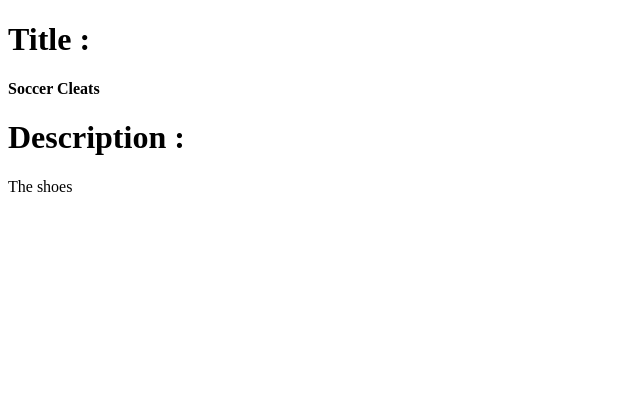
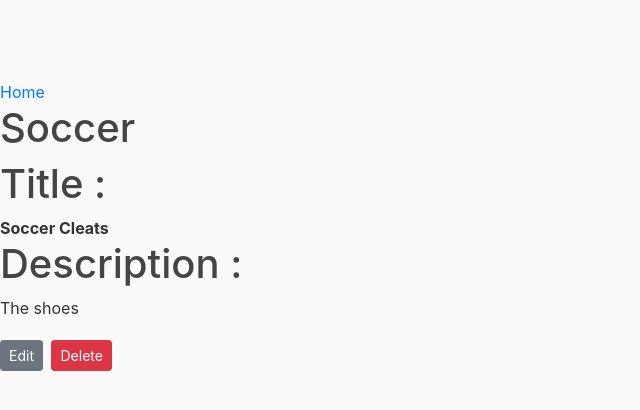
Before and after one commit to adeelbarki/udacity_item_catalog, a Flask app: page /item/1/ in a window 1280 px wide. Shown: the top 410 px of the page, without its empty margins (0-640 px from the left). Run offline with Flask 2, Linux system fonts and the light colour scheme; data comes from the database, SQL or seed files in the repository; both versions use the stored data as it was after the commit; some libraries are stand-ins or nearby versions.

Commit message:
Add delete modal

```diff
--- a/project/routes.py
+++ b/project/routes.py
@@ -28,7 +28,8 @@ def new_item():
 @app.route("/item/<item_id>/")
 def item(item_id):
     item = Item.query.get_or_404(item_id)
-    return render_template('item.html', title=item.title, item=item)
+    category = Category.query.filter_by(id=item.cat_id).first()
+    return render_template('item.html', title=item.title, item=item, category=category)
 
 
 @app.route("/item/<item_id>/edit", methods=['GET', 'POST'])
@@ -50,3 +51,12 @@ def edit_item(item_id):
         form.select.data = category.name
     return render_template('addNewItem.html', title='Edit Item', form=form,
                                 legend='Edit Item')
+
+
+@app.route("/item/<item_id>/delete", methods=['POST'])
+def delete_item(item_id):
+    item = Item.query.get_or_404(item_id)
+    db.session.delete(item)
+    db.session.commit()
+    flash('Item is deleted', 'success')
+    return redirect(url_for('catalog'))
--- /dev/null
+++ b/project/static/main.css
@@ -0,0 +1,80 @@
+body {
+    background: #fafafa;
+    color: #333333;
+    margin-top: 5rem;
+  }
+
+  h1, h2, h3, h4, h5, h6 {
+    color: #444444;
+  }
+
+  .bg-steel {
+    background-color: #5f788a;
+  }
+
+  .site-header .navbar-nav .nav-link {
+    color: #cbd5db;
+  }
+
+  .site-header .navbar-nav .nav-link:hover {
+    color: #ffffff;
+  }
+
+  .site-header .navbar-nav .nav-link.active {
+    font-weight: 500;
+  }
+
+  .content-section {
+    background: #ffffff;
+    padding: 10px 20px;
+    border: 1px solid #dddddd;
+    border-radius: 3px;
+    margin-bottom: 20px;
+  }
+
+  .article-title {
+    color: #444444;
+  }
+
+  a.article-title:hover {
+    color: #428bca;
+    text-decoration: none;
+  }
+
+  .article-content {
+    white-space: pre-line;
+  }
+
+  .article-img {
+    height: 65px;
+    width: 65px;
+    margin-right: 16px;
+  }
+
+  .article-metadata {
+    padding-bottom: 1px;
+    margin-bottom: 4px;
+    border-bottom: 1px solid #e3e3e3
+  }
+
+  .article-metadata a:hover {
+    color: #333;
+    text-decoration: none;
+  }
+
+  .article-svg {
+    width: 25px;
+    height: 25px;
+    vertical-align: middle;
+  }
+
+  .account-img {
+    height: 125px;
+    width: 125px;
+    margin-right: 20px;
+    margin-bottom: 16px;
+  }
+
+  .account-heading {
+    font-size: 2.5rem;
+  }
--- a/project/templates/catalog.html
+++ b/project/templates/catalog.html
@@ -4,7 +4,8 @@
     <h1> {{category.name }}</h1>
         {% for item in items %}
             {% if category.id == item.cat_id %}
-                <p>{{ item.title }}</p>
+                <a href="{{url_for('item', item_id=item.id)}}">{{ item.title }}</a>
+                <br>
             {% endif %}
         {% endfor %}
     {% endfor %}
--- a/project/templates/item.html
+++ b/project/templates/item.html
@@ -1,8 +1,39 @@
 {% extends 'layout.html' %}
 {% block content %}
+    <h1>{{category.name}}</h1>
     <h1>Title : </h1>
     <strong>{{item.title}}</strong>
     <h1>Description : </h1>
     <p>{{item.description}}</p>
 
+    <div>
+        <a class="btn btn-secondary btn-sm mt-1 mb-1"
+            href="{{ url_for('edit_item', item_id=item.id )}}">
+            Edit</a>
+        <button type="button" class="btn btn-danger btn-sm m-1" data-toggle="modal"
+            data-target="#deleteModal">
+            Delete
+        </button>
+    </div>
+
+<!-- Modal -->
+<div class="modal fade" id="deleteModal" tabindex="-1" role="dialog" aria-labelledby="deleteModalLabel" aria-hidden="true">
+    <div class="modal-dialog" role="document">
+      <div class="modal-content">
+        <div class="modal-header">
+          <h5 class="modal-title" id="deleteModalLabel">Delete Item?</h5>
+          <button type="button" class="close" data-dismiss="modal" aria-label="Close">
+            <span aria-hidden="true">&times;</span>
+          </button>
+        </div>
+        <div class="modal-footer">
+          <button type="button" class="btn btn-secondary" data-dismiss="modal">Close</button>
+         <form action="{{ url_for('delete_item', item_id=item.id)}}" method="POST">
+             <input class="btn btn-danger" type="submit" value="Delete">
+         </form>
+        </div>
+      </div>
+    </div>
+  </div>
+
 {% endblock %}
--- a/project/templates/layout.html
+++ b/project/templates/layout.html
@@ -2,7 +2,17 @@
 <html lang="en">
 <head>
     <meta charset="UTF-8">
-    <meta name="viewport" content="width=device-width, initial-scale=1.0">
+    <meta name="viewport" content="width=device-width, initial-scale=1.0 shrink-to-fit=no">
+
+    <!-- Bootstrap CSS -->
+    <link rel="stylesheet"
+        href="https://maxcdn.bootstrapcdn.com/bootstrap/4.0.0/css/bootstrap.min.css"
+        integrity="sha384-Gn5384xqQ1aoWXA+058RXPxPg6fy4IWvTNh0E263XmFcJlSAwiGgFAW/dAiS6JXm"
+        crossorigin="anonymous">
+
+      <link rel="stylesheet" type="text/css"
+        href="{{ url_for('static', filename='main.css') }}">
+
     <meta http-equiv="X-UA-Compatible" content="ie=edge">
     {% if title %}
         <title>Catalog App - {{title}} </title>
@@ -11,6 +21,7 @@
     {% endif %}
 </head>
 <body>
+    <a href="{{ url_for('catalog') }}">Home</a>
     {% with messages = get_flashed_messages() %}
         {% if messages %}
             {% for message in messages %}
@@ -20,5 +31,10 @@
     {% endwith %}
     {% block content %}
     {% endblock %}
+
+    <!-- jQuery first, then Popper.js, then Bootstrap JS -->
+    <script src="https://code.jquery.com/jquery-3.2.1.slim.min.js" integrity="sha384-KJ3o2DKtIkvYIK3UENzmM7KCkRr/rE9/Qpg6aAZGJwFDMVNA/GpGFF93hXpG5KkN" crossorigin="anonymous"></script>
+    <script src="https://cdnjs.cloudflare.com/ajax/libs/popper.js/1.12.9/umd/popper.min.js" integrity="sha384-ApNbgh9B+Y1QKtv3Rn7W3mgPxhU9K/ScQsAP7hUibX39j7fakFPskvXusvfa0b4Q" crossorigin="anonymous"></script>
+    <script src="https://maxcdn.bootstrapcdn.com/bootstrap/4.0.0/js/bootstrap.min.js" integrity="sha384-JZR6Spejh4U02d8jOt6vLEHfe/JQGiRRSQQxSfFWpi1MquVdAyjUar5+76PVCmYl" crossorigin="anonymous"></script>
 </body>
 </html>
```
Also changed, not shown: project/categorymenu.db.
